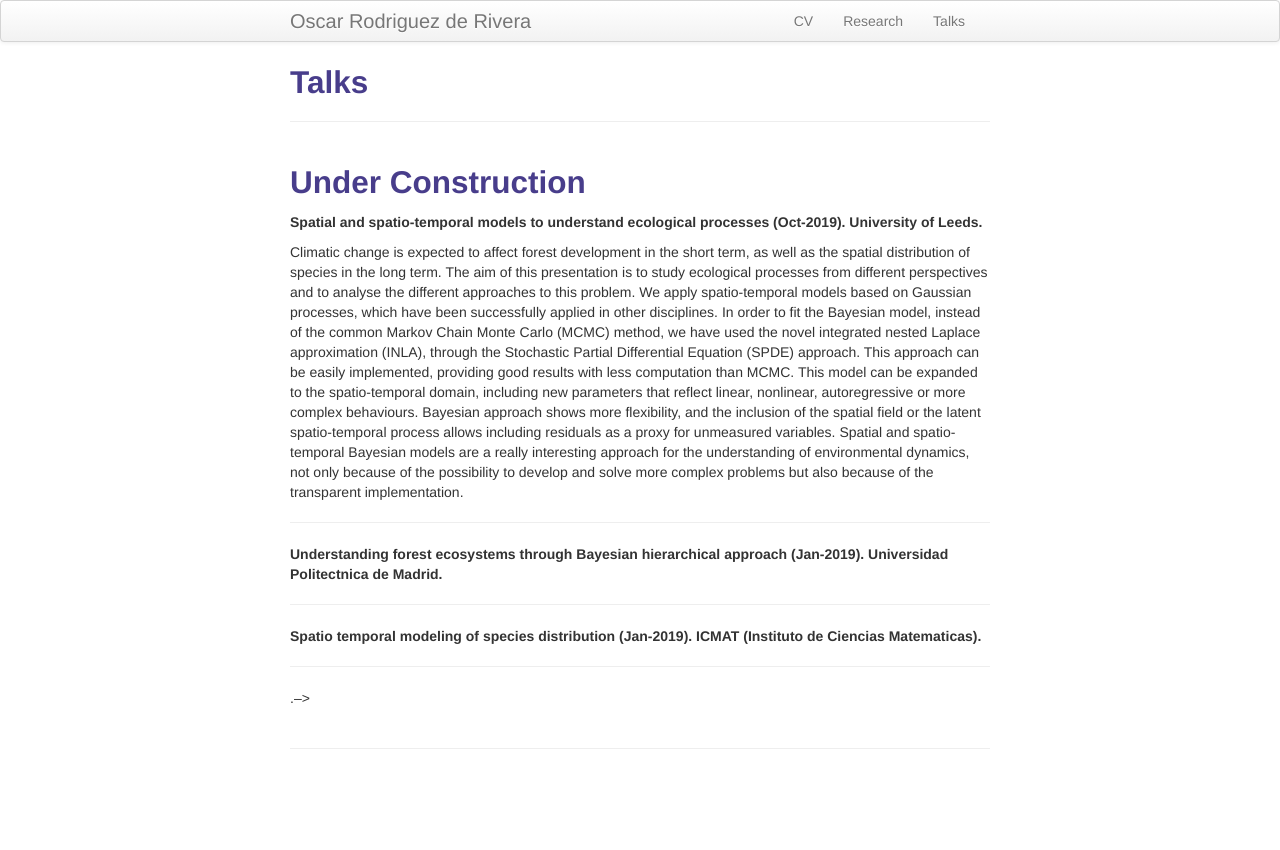
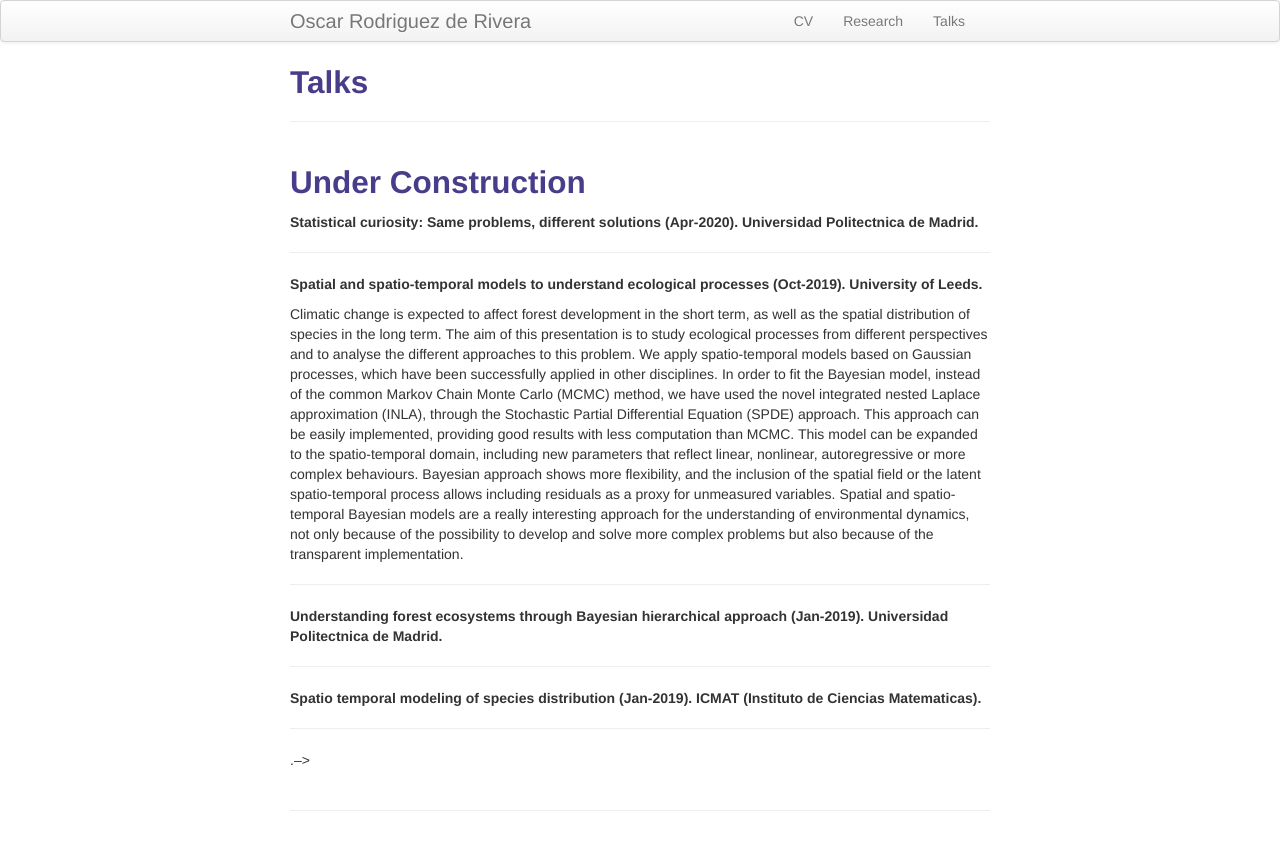
Before and after one commit to orrortega/orrortega.github.io, a Jekyll site: the page built from pages/talks.md, in a window 1280 px wide. Shown: the top 850 px of the page. Built offline with Jekyll 4.4.1, drawn with Linux system fonts in a browser that asks for light colours.

Commit message:
Update talks.md

```diff
--- a/pages/talks.md
+++ b/pages/talks.md
@@ -6,6 +6,10 @@ description: Some research talks
 
 Under Construction
 ----
+
+<b>Statistical curiosity: Same problems, different solutions (Apr-2020). Universidad Politectnica de Madrid.
+
+---
 <b>Spatial and spatio-temporal models to understand ecological processes (Oct-2019). University of Leeds.
 
 Climatic change is expected to affect forest development in the short term, as well as the spatial distribution of species in the long term. The aim of this presentation is to study ecological processes from different perspectives and to analyse the different approaches to this problem. We apply spatio-temporal models based on Gaussian processes, which have been successfully applied in other disciplines. In order to fit the Bayesian model, instead of the common Markov Chain Monte Carlo (MCMC) method, we have used the novel integrated nested Laplace approximation (INLA), through the Stochastic Partial Differential Equation (SPDE) approach. This approach can be easily implemented, providing good results with less computation than MCMC. This model can be expanded to the spatio-temporal domain, including new parameters that reflect linear, nonlinear, autoregressive or more complex behaviours. Bayesian approach shows more flexibility, and the inclusion of the spatial field or the latent spatio-temporal process allows including residuals as a proxy for unmeasured variables. Spatial and spatio-temporal Bayesian models are a really interesting approach for the understanding of environmental dynamics, not only because of the possibility to develop and solve more complex problems but also because of the transparent implementation.
```
